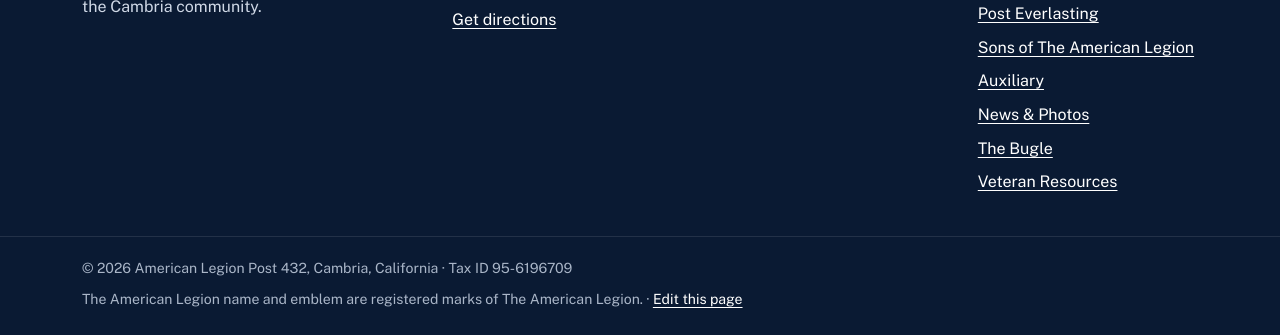
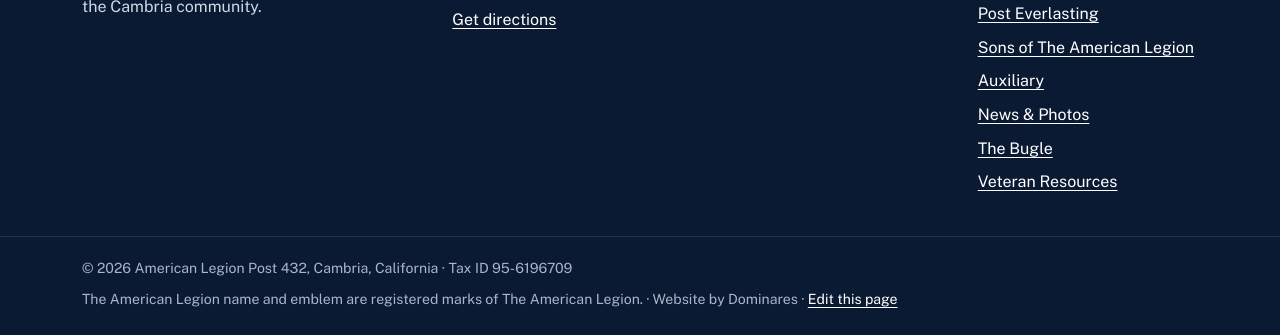
Before and after one commit to sugplu/legionpost432-website, a plain HTML site: page 404.html in a window 1280 px wide. Shown: the part 1144-1479 px from the top of the page. Drawn offline with Linux system fonts and the light colour scheme.

Commit message:
Footer credit; label each saved change with the volunteer's name

```diff
--- a/404.html
+++ b/404.html
@@ -221,7 +221,7 @@ document.write('<base href="' + (/\.github\.io$/i.test(location.hostname) ? "/"
   <div class="footer-bottom">
     <div class="wrap">
       <p>© <span data-year>2026</span> American Legion Post 432, Cambria, California · Tax ID 95-6196709</p>
-      <p>The American Legion name and emblem are registered marks of The American Legion. · <a href="https://app.pagescms.org/" data-edit-page>Edit this page</a></p>
+      <p>The American Legion name and emblem are registered marks of The American Legion. · Website by Dominares · <a href="https://app.pagescms.org/" data-edit-page>Edit this page</a></p>
     </div>
   </div>
 </footer>
```
Also changed, not shown: about.html (+1 -1 lines), auxiliary.html (+1 -1 lines), bugle.html (+1 -1 lines), contact.html (+1 -1 lines), events.html (+1 -1 lines), index.html (+1 -1 lines), join.html (+1 -1 lines), memorial.html (+1 -1 lines), news.html (+1 -1 lines), picnic.html (+1 -1 lines), post-everlasting.html (+1 -1 lines), resources.html (+1 -1 lines), sal.html (+1 -1 lines), tools/partials/footer.html (+1 -1 lines), 1 more files, 1 other file.
